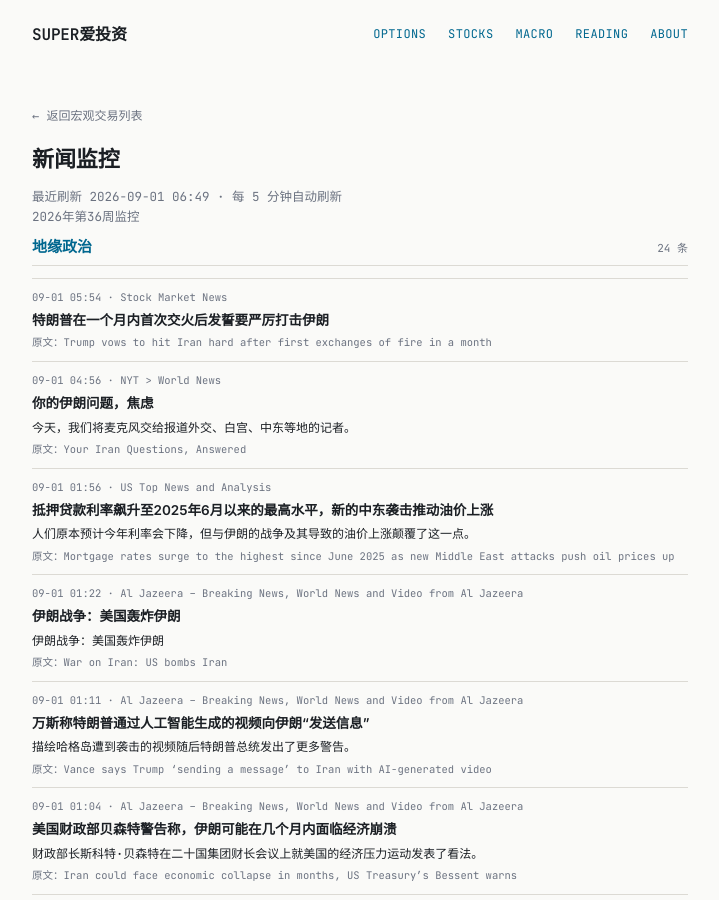
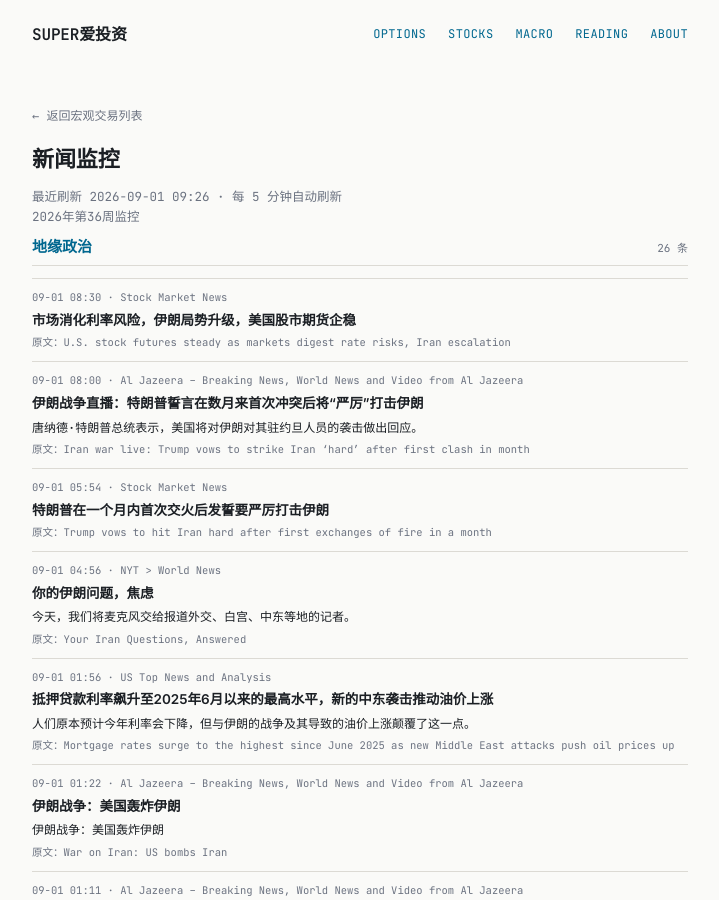
Before and after one commit to tang3super/tang3super.github.io, a Jekyll site: the page built from macro-trade/news-digest.md, in a window 1280 px wide and 900 px high. Shown: the whole window, without its empty margins (280-999 px from the left). Built offline with Jekyll 4.4.1, drawn with Linux system fonts in a browser that asks for light colours; some of the changed text lies outside the part shown.

Commit message:
sync news-digest article

```diff
--- a/macro-trade/news-digest.md
+++ b/macro-trade/news-digest.md
@@ -5,11 +5,24 @@
 date: '2026-09-01'
 summary: 2026年第36周监控
 week_label: 2026年第36周监控
-last_updated: 2026-09-01 06:49
+last_updated: 2026-09-01 09:26
 refresh_note: 每 5 分钟自动刷新
 topics:
 - name: 地缘政治
   items:
+  - title: U.S. stock futures steady as markets digest rate risks, Iran escalation
+    summary: ''
+    link: https://www.investing.com/news/stock-market-news/us-stock-futures-steady-as-markets-digest-rate-risks-iran-escalation-4883399
+    source: Stock Market News
+    time: 09-01 08:30
+    title_zh: 市场消化利率风险，伊朗局势升级，美国股市期货企稳
+  - title: 'Iran war live: Trump vows to strike Iran ‘hard’ after first clash in month'
+    summary: President Donald Trump says the US will respond to Iranian strikes on its personnel in Jordan.
+    link: https://www.aljazeera.com/news/liveblog/2026/9/1/iran-war-live-trump-vows-to-hit-iran-following-first-clash-in-a-month?traffic_source=rss
+    source: Al Jazeera – Breaking News, World News and Video from Al Jazeera
+    time: 09-01 08:00
+    title_zh: 伊朗战争直播：特朗普誓言在数月来首次冲突后将“严厉”打击伊朗
+    summary_zh: 唐纳德·特朗普总统表示，美国将对伊朗对其驻约旦人员的袭击做出回应。
   - title: Trump vows to hit Iran hard after first exchanges of fire in a month
     summary: ''
     link: https://www.investing.com/news/stock-market-news/trump-posts-ai-video-of-irans-kharg-in-smithereens-no-evidence-of-attack-4882150
@@ -235,6 +248,18 @@
     summary_zh: 特朗普领导下的联邦通信委员会试图针对传播“假”新闻的新闻媒体。
 - name: AI基建
   items:
+  - title: Anthropic signs $35 billion cloud deal with Nvidia-backed Lambda, source says
+    summary: ''
+    link: https://www.investing.com/news/stock-market-news/anthropic-signs-35-billion-cloud-deal-with-nvidiabacked-lambda-source-says-4883414
+    source: Stock Market News
+    time: 09-01 08:54
+    title_zh: 消息人士称，Anthropic与Nvidia支持的Lambda签署了350亿美元的云协议
+  - title: Anthropic signs $35 billion cloud deal with Nvidia-backed Lambda, WSJ reports
+    summary: ''
+    link: https://www.investing.com/news/stock-market-news/anthropic-signs-35-billion-cloud-deal-with-nvidiabacked-lambda-wsj-reports-93CH-4883381
+    source: Stock Market News
+    time: 09-01 07:42
+    title_zh: 据《华尔街日报》报道，Anthropic与英伟达支持的Lambda签署了350亿美元的云协议
   - title: 'SK Hynix consolidates above Ichimoku cloud: Live levels'
     summary: ''
     link: https://www.investing.com/news/stock-market-news/sk-hynix-trapped-in-krw-range-live-breakout-levels-93CH-4882096
```
